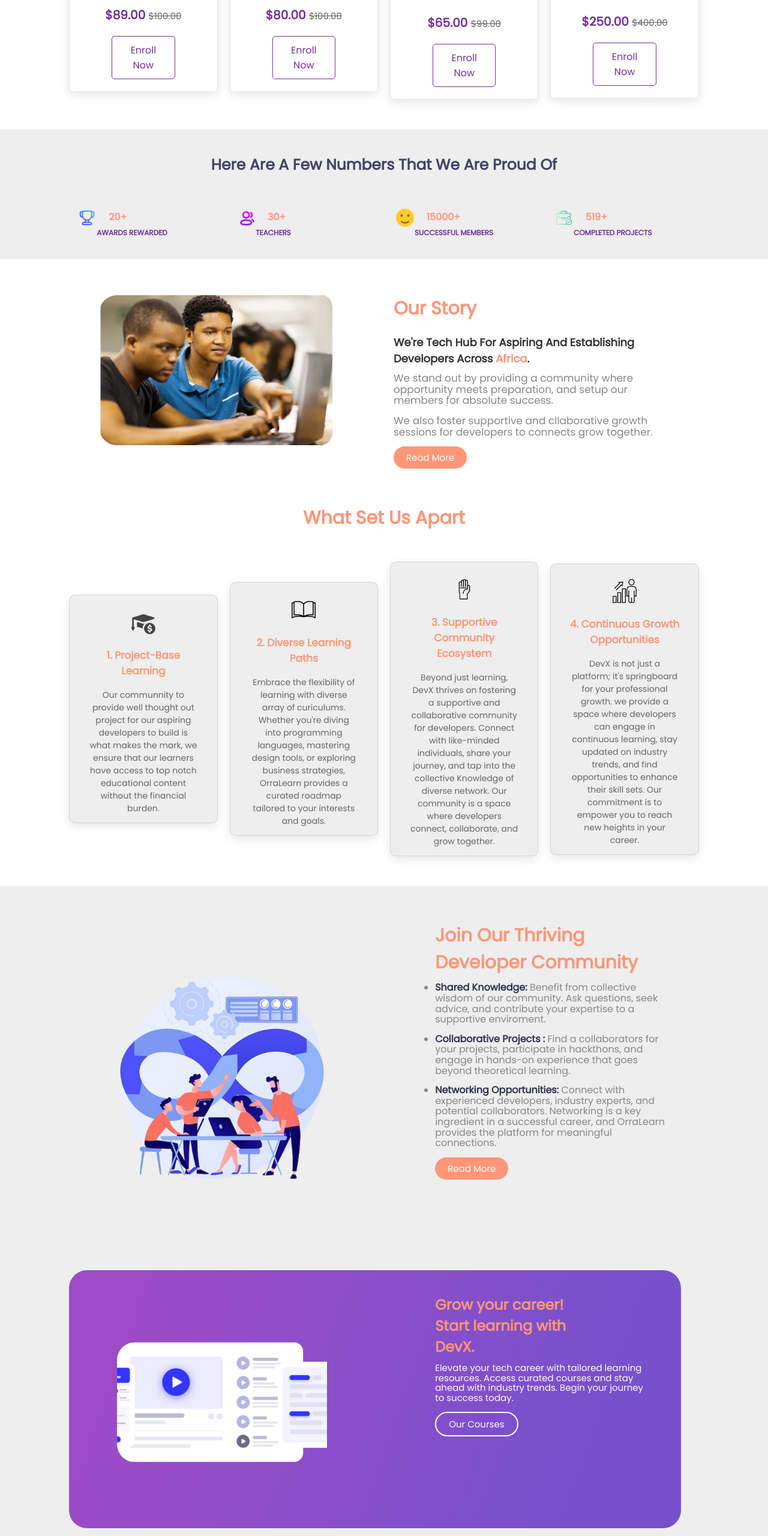
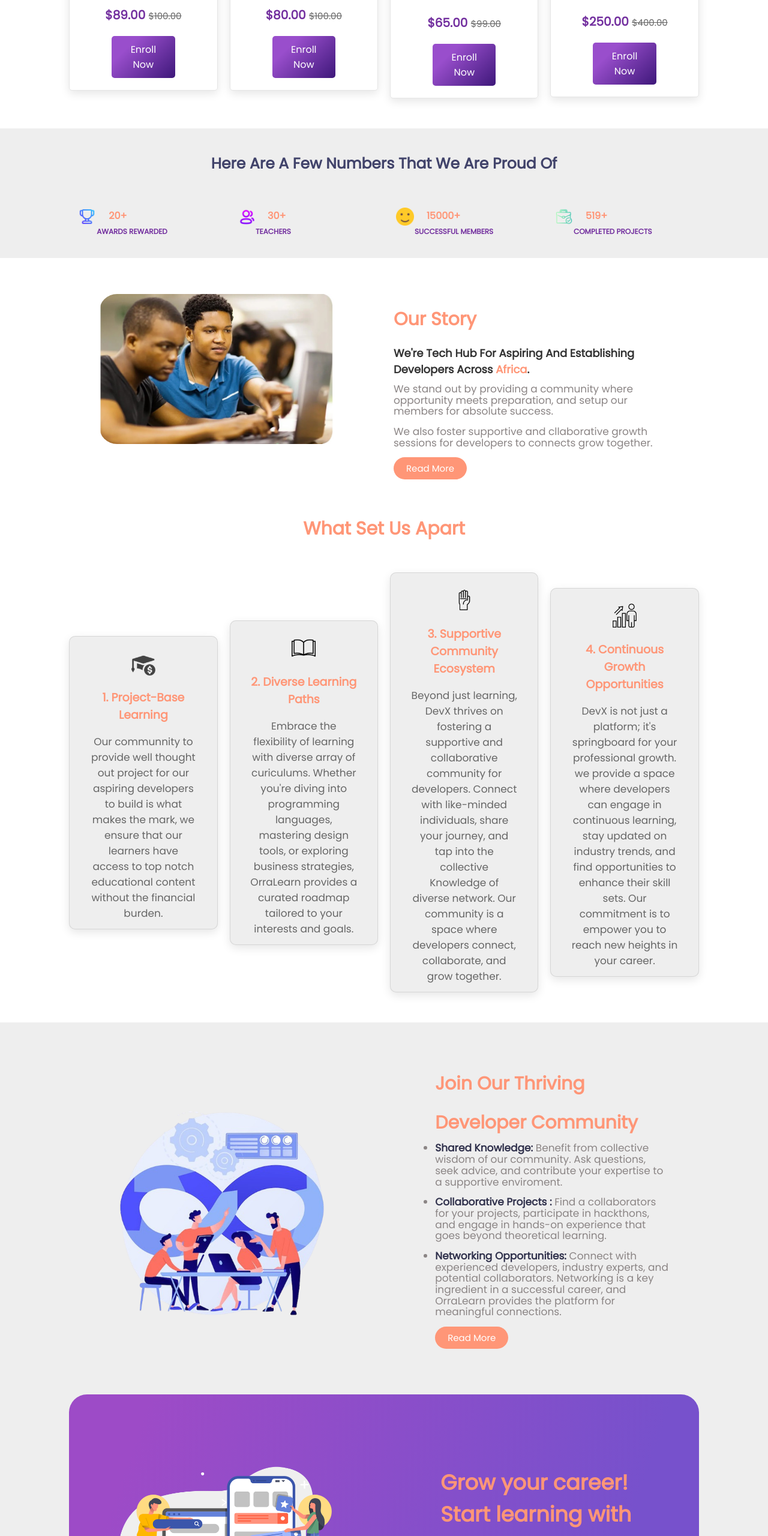
Before and after one commit to Abletetor/DevX, a plain HTML site: page index.html in a window 1280 px wide. Shown: the part 1291-3851 px from the top of the page at 60% size. Drawn offline with Linux system fonts and the light colour scheme.

Commit message:
updated css

```diff
--- a/index.html
+++ b/index.html
@@ -89,7 +89,9 @@
                               <div class="price">
                                     $89.00 <span> $100.00</span>
                               </div>
-                              <button type="submit" class="submit">enroll now</button>
+                              <div class="submit">
+                                    <button type="submit">enroll now</button>
+                              </div>
                         </div>
 
                         <div class="box">
@@ -111,7 +113,9 @@
                               <div class="price">
                                     $80.00 <span> $100.00</span>
                               </div>
-                              <button type="submit" class="submit">enroll now</button>
+                              <div class="submit">
+                                    <button type="submit">enroll now</button>
+                              </div>
                         </div>
 
                         <div class="box">
@@ -133,7 +137,9 @@
                               <div class="price">
                                     $65.00 <span> $99.00</span>
                               </div>
-                              <button type="submit" class="submit">enroll now</button>
+                              <div class="submit">
+                                    <button type="submit">enroll now</button>
+                              </div>
                         </div>
 
                         <div class="box">
@@ -155,7 +161,9 @@
                               <div class="price">
                                     $250.00 <span> $400.00</span>
                               </div>
-                              <button type="submit" class="submit">enroll now</button>
+                              <div class="submit">
+                                    <button type="submit">enroll now</button>
+                              </div>
                         </div>
                   </div>
 
@@ -306,7 +314,7 @@
                   <div class="our-story">
                         <img src="images/com-img-.png" alt="Story-image">
                         <div class="content1">
-                              <h2>join our thriving </h2>
+                              <h2>join our thriving</h2>
                               <h2>developer community</h2>
                               <ul>
                                     <li>
@@ -332,11 +340,9 @@
 
                   <div class="container">
                         <div class="our-story">
-                              <img src="images/Growth-img.png" alt="Story-image" class="growth-img">
+                              <img src="images/grow1.png" alt="Story-image" class="growth-img">
                               <div class="content1">
-                                    <h2>Grow your career! </h2>
-                                    <h2>Start learning with</h2>
-                                    <h2>DevX.</h2>
+                                    <h2>Grow your career! Start learning with DevX</h2>
                                     <p>
                                           Elevate your tech career with tailored learning resources. Access curated
                                           courses and stay ahead with
--- a/styles.css
+++ b/styles.css
@@ -265,10 +265,14 @@ section {
       text-decoration: line-through;
 }
 
-.programs .program-container .box button {
-      background-color: #fff;
-      color: var(--violet);
-      border: .1rem solid var(--violet);
+.programs .program-container .box .submit {
+      text-align: center;
+}
+
+.programs .program-container .box .submit button {
+      color: #fff;
+      background-color: #3e187a;
+      background-image: linear-gradient(316deg, #3e187a 0%, #994ecc 74%);
       padding: 10px 20px;
       border-radius: 5px;
       cursor: pointer;
@@ -277,10 +281,11 @@ section {
       /* width: 100%; */
 }
 
-.programs .program-container .box button:hover {
-      color: #fff;
-      background-color: #3e187a;
-      background-image: linear-gradient(316deg, #3e187a 0%, #994ecc 74%);
+.programs .program-container .box .submit button:hover {
+      background-color: #fff;
+      background-image: none;
+      color: var(--violet);
+      border: .1rem solid var(--violet);
 }
 
 /* our programs styles ends here  */
@@ -360,6 +365,7 @@ section {
 .our-story .content1 h2 {
       font-size: 3rem;
       color: #ff9677;
+      padding-top: 2rem;
 }
 
 .our-story .content1 span {
@@ -410,7 +416,7 @@ section {
 }
 
 .box .title {
-      font-size: 1.7rem;
+      font-size: 1.9rem;
       color: #ff9677;
       padding: 1.7rem;
       font-weight: bold;
@@ -418,7 +424,7 @@ section {
 
 .box .desc {
       color: #666;
-      font-size: 1.4rem;
+      font-size: 1.7rem;
       text-transform: none;
       padding: 0 2rem;
 }
@@ -432,16 +438,18 @@ section {
 }
 
 .community .content1 ul li {
-      font-size: 1.6rem;
+      font-size: 1.7rem;
       color: #8b8585;
       padding: 1rem 0 .5rem 0;
       line-height: 1.1;
       text-transform: none;
 }
 
-.community .content1 h2 {
+/* .community .content1 h2 {
       color: #ff9677;
-}
+      line-height: 1.4rem;
+      /* padding-bottom: 1.5rem; */
+/* } */
 
 .community .content1 ul li strong {
       color: #30314c;
@@ -454,27 +462,25 @@ section {
 }
 
 .community .our-story .growth-img {
-      height: 20rem;
-      width: 40rem;
-      object-fit: cover;
-      margin-right: 8rem;
+      height: 24rem;
 }
 
 .community .container {
       background: linear-gradient(109.6deg, #9d4bc7 11.2%, #7751cc 83.1%);
       border-radius: 3rem;
-      margin-top: 4rem;
-      margin-right: 3rem;
+      margin-top: 2rem;
 }
 
 .community .container .content1 h2 {
-      font-size: 2.4rem;
+      font-size: 3.5rem;
       color: #ff9677;
       text-transform: none;
+      line-height: normal;
+      margin-top: 6rem;
 }
 
 .community .container .content1 p {
-      font-size: 1.5rem;
+      font-size: 1.7rem;
       color: #fff;
 }
 
@@ -484,8 +490,9 @@ section {
 }
 
 .community .container .content1 .btn:hover {
-      background: #fff;
-      color: #9d4bc7;
+      background: #ff9677;
+      color: #fff;
+      border: .2rem solid #ff9677;
 
 }
 
@@ -502,7 +509,7 @@ section {
 
 .community .mentors .mentor-desc {
       text-align: center;
-      font-size: 1.5rem;
+      font-size: 1.7rem;
       text-transform: none;
       padding: 0 15rem;
 }
@@ -546,7 +553,7 @@ section {
 .community .mentors-container h3 {
       text-align: center;
       color: #41436a;
-      font-size: 1.5rem;
+      font-size: 1.8rem;
 }
 
 .community .mentors-container .career {
@@ -556,7 +563,7 @@ section {
 .community .mentors-container p {
       text-align: center;
       color: #666;
-      font-size: 1.2rem;
+      font-size: 1.6rem;
       padding-bottom: .1rem;
       text-transform: none;
 }
@@ -572,7 +579,7 @@ section {
 
 .community .mentors-container .links i {
       color: #666;
-      font-size: 1.5rem;
+      font-size: 1.7rem;
       padding-top: 1rem;
 }
 
@@ -688,8 +695,9 @@ details[open] .faq-answer {
 }
 
 .footer .box-container .box {
-      flex: 1 1 24rem;
+      flex: 1 1 20rem;
       padding-top: 5rem;
+      padding-left: 5rem;
 }
 
 .footer .box-container .box h3 {
@@ -817,7 +825,7 @@ details[open] .faq-answer {
       }
 
       .home .content h3 {
-            font-size: 5rem;
+            font-size: 4rem;
       }
 
       .home .content span {
@@ -837,10 +845,16 @@ details[open] .faq-answer {
             font-size: 1.5rem;
       }
 
+      .community .container .content1 h2 {
+            margin-top: 2rem;
+            line-height: normal;
+      }
+
       .footer .bottom {
-            gap: 5rem;
+            gap: 4rem;
             padding-top: 2rem;
       }
+
 }
 
 @media (max-width: 450px) {
```
Also changed, not shown: images/grow.png (added), images/grow1.png (added), images/ui-android.jpg (added).
